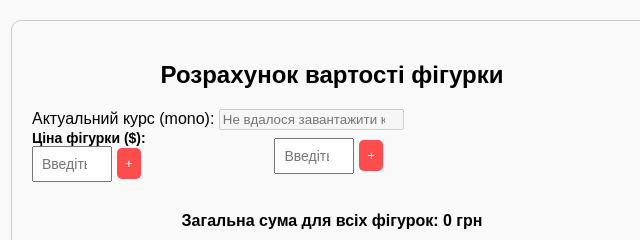
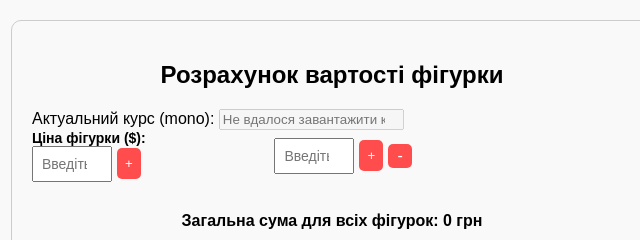
Before and after one commit to parzival-code/calculator, a plain HTML site: page index.html in a window 1280 px wide. Shown: the top 240 px of the page, 308-948 px from the left. Drawn offline with Linux system fonts and the light colour scheme; no server answers.

Commit message:
Update index.html

```diff
--- a/index.html
+++ b/index.html
@@ -52,6 +52,22 @@
     }
     .figure-block button:hover {
       background-color: #e60000;
+    }
+    .remove-price {
+      background-color: #ff0000;
+      color: white;
+      border-radius: 50%;
+      width: 24px;
+      height: 24px;
+      display: flex;
+      justify-content: center;
+      align-items: center;
+      cursor: pointer;
+      font-size: 16px;
+      margin-left: 5px;
+    }
+    .remove-price:hover {
+      background-color: #cc0000;
     }
     .total-sum {
       font-weight: bold;
@@ -145,10 +161,17 @@
       figureBlock.innerHTML = `
         <input type="number" class="figure-price" placeholder="Введіть ціну">
         <button class="add-price">+</button>
+        <button class="remove-price">-</button>
       `;
 
       const addButton = figureBlock.querySelector(".add-price");
       addButton.addEventListener("click", addPriceField);
+
+      const removeButton = figureBlock.querySelector(".remove-price");
+      removeButton.addEventListener("click", () => {
+        figureBlock.remove();
+        calculateTotal();
+      });
 
       const priceInput = figureBlock.querySelector(".figure-price");
       priceInput.addEventListener("input", calculateTotal);
```
